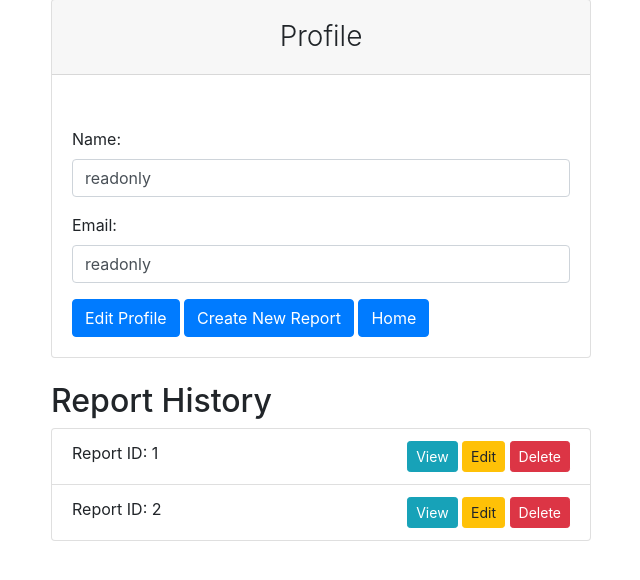
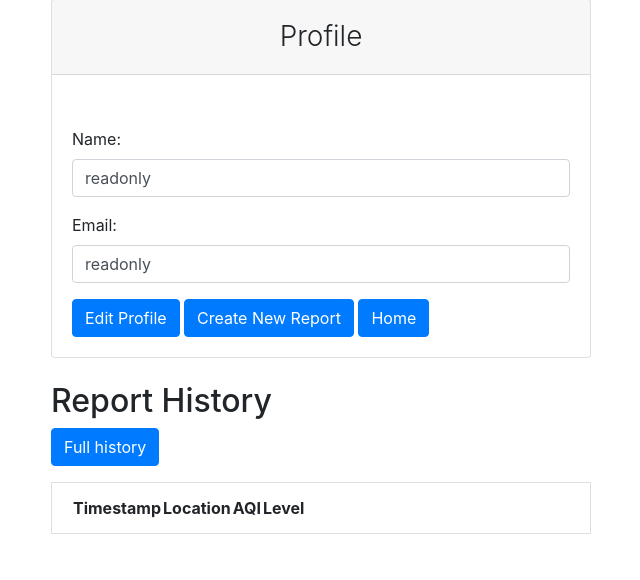
Before and after one commit to quandang246/hn_python_naitei19-air_quality_management, a Django app: page /myapp/user/ in a window 1280 px wide. Shown: the part 49-629 px from the top of the page, without its empty margins (319-959 px from the left). Run offline with Django 3.2, Linux system fonts and the light colour scheme; lists and menus that the app fills with data are empty; some libraries are stand-ins or nearby versions.

Commit message:
67636: add history of generated reports

```diff
--- /dev/null
+++ b/air_quality_management/myapp/static/css/style_history.css
@@ -0,0 +1,4 @@
+h1{
+    color: white;
+    padding: 0 0 15px 0;
+}
--- a/air_quality_management/myapp/templates/user/user_profile.html
+++ b/air_quality_management/myapp/templates/user/user_profile.html
@@ -40,32 +40,38 @@
             <!-- Report History -->
             <div class="mt-4">
                 <h2>Report History</h2>
-                <ul class="list-group">
-                    <!-- Replace the dummy data below with actual user's report history -->
-                    <li class="list-group-item">
-                        Report ID: 1
-                        <div class="float-right">
+                <div class="form-group">
+                    <a href="{% url 'reports_history' %}" class="btn btn-primary">{% trans "Full history" %}</a>
+                </div>
+                <table class="list-group-item">
+                    <thead>
+                        <tr>
+                            <th>{% trans "Timestamp" %}</th>
+                            <th>{% trans "Location" %}</th>
+                            <th>{% trans "AQI" %}</th>
+                            <th>{% trans "Level" %}</th>
+                            <th></th>
+                        </tr>
+                    </thead>
+                    <tbody>
+                        {% for entry in air_quality_data %}
+                            <tr>
+                                <td>{{ entry.timestamp }}</td>
+                                <td>{{ entry.city }}</td>
+                                <td>{{ entry.air_quality_index }}</td>
+                                <td>{{ entry.pol_level }}</td>
+                                <td>
                                 <!--replace "#" with "% url 'view_report' report_id=1 %"-->
                                 <a href="{#}" class="btn btn-info btn-sm">{% trans "View" %}</a>
                                 <!--replace "#" with "% url 'edit_report' report_id=1 %"-->
                                 <a href="{#}" class="btn btn-warning btn-sm">{% trans "Edit" %}</a>
                                 <!--replace "#" with "% url 'delete_report' report_id=1 %"-->
                                 <a href="{#}" class="btn btn-danger btn-sm">{% trans "Delete" %}</a>
-                        </div>
-                    </li>
-                    <li class="list-group-item">
-                        Report ID: 2
-                        <div class="float-right">
-                            <!--replace "#" with "% url 'view_report' report_id=2 %"-->
-                            <a href="{#}" class="btn btn-info btn-sm">{% trans "View" %}</a>
-                            <!--replace "#" with "% url 'edit_report' report_id=2 %"-->
-                            <a href="{#}" class="btn btn-warning btn-sm">{% trans "Edit" %}</a>
-                            <!--replace "#" with "% url 'delete_report' report_id=2 %"-->
-                            <a href="{#}" class="btn btn-danger btn-sm">{% trans "Delete" %}</a>
-                        </div>
-                    </li>
-                    <!-- Add more report history items as needed -->
-                </ul>
+                                </td>
+                            </tr>
+                        {% endfor %}
+                    </tbody>
+                </table>
             </div>
         </div>
     </div>
--- a/air_quality_management/myapp/urls.py
+++ b/air_quality_management/myapp/urls.py
@@ -17,4 +17,5 @@ urlpatterns = [
     path('profile/', profile, name='users-profile'),
     path('edit-profile/', edit_profile, name='edit-profile'),
     path('password-change/', ChangePasswordView.as_view(), name='password_change'),
+    path('reports-history/', views.reports_history, name='reports_history'),
 ]
--- a/air_quality_management/myapp/views.py
+++ b/air_quality_management/myapp/views.py
@@ -133,7 +133,12 @@ def air_quality_data_detail(request, data_id):
 
 @login_required
 def profile(request):
-    return render(request, 'user/user_profile.html')
+    air_quality_data = AirQualityData.objects.filter(provider=request.user.username)[:2]
+
+    context = {
+        'air_quality_data': air_quality_data,
+    }
+    return render(request, 'user/user_profile.html', context)
 
 
 @login_required
@@ -158,3 +163,12 @@ class ChangePasswordView(SuccessMessageMixin, PasswordChangeView):
     template_name = 'user/change_password.html'
     success_message = _('Successfully Changed Your Password')
     success_url = reverse_lazy('users-profile')
+
+@login_required
+def reports_history(request):
+    air_quality_data = AirQualityData.objects.filter(provider=request.user.username)
+
+    context = {
+        'air_quality_data': air_quality_data,
+    }
+    return render(request, 'reports_history.html', context)
```
Also changed, not shown: air_quality_management/myapp/templates/reports_history.html (added, +45 -0 lines). Lines whose indentation alone changed are shown as unchanged.
